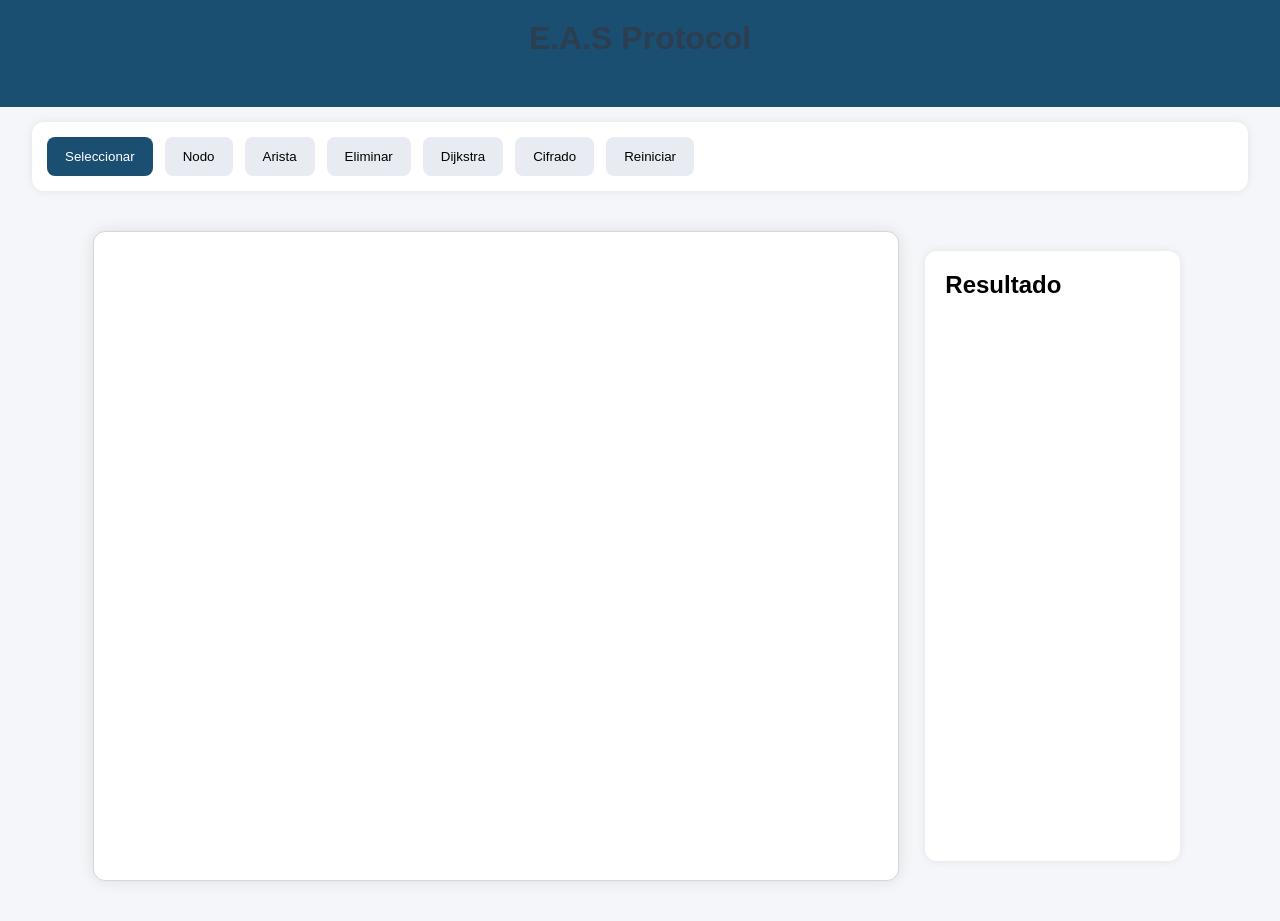
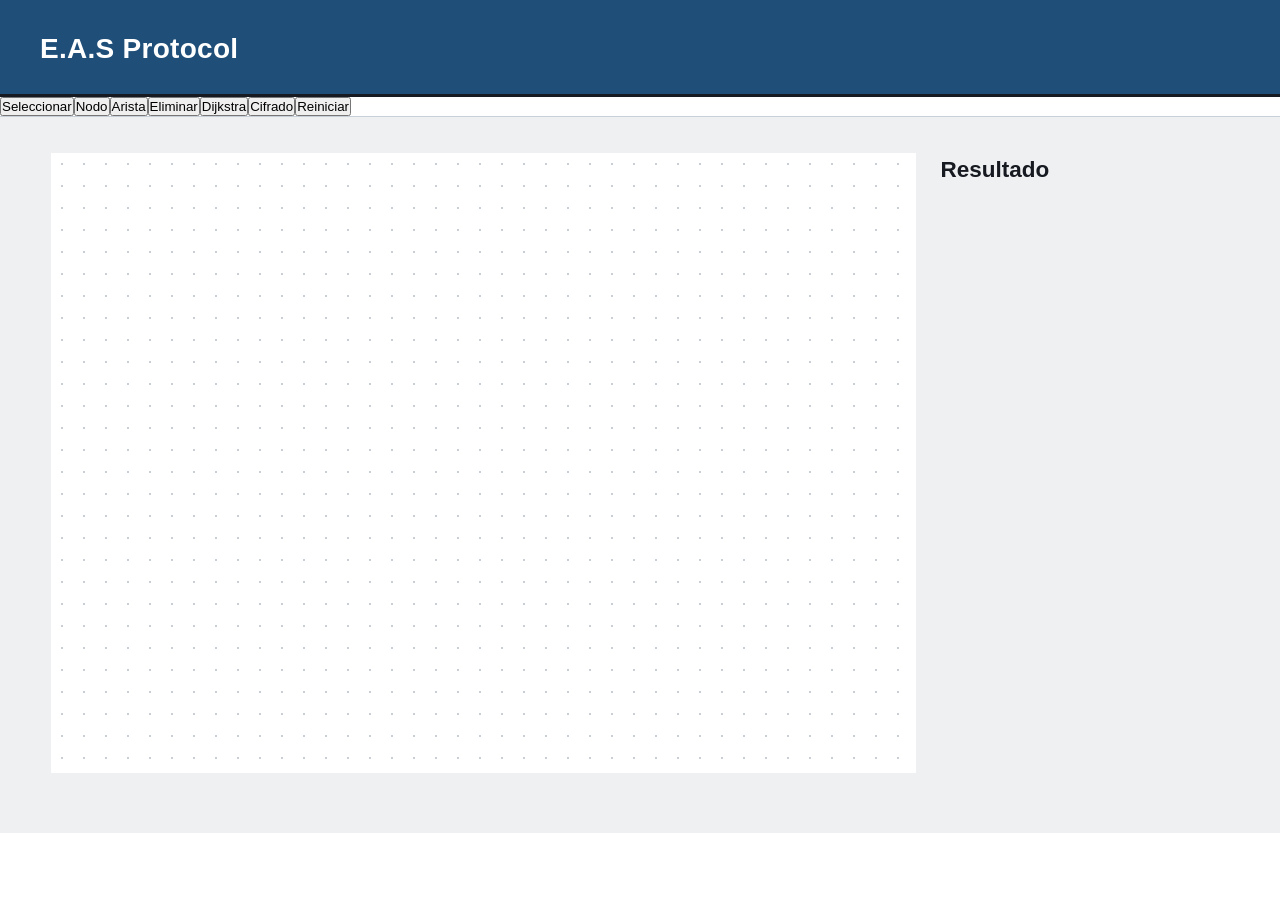
Before and after one commit to DioRB/E.A.SProtocol, a Python web app: template src/frontend/templates/index.html in a window 1280 px wide. After the commit the page ends 833 px from the top, so only its background shows below. Run offline with Jinja, Linux system fonts and the light colour scheme; the template is opened without the code that fills it, so the values that code supplies are empty.

Commit message:
Se reemplazó completamente la hoja de estilos

```diff
--- a/src/frontend/static/css/estilo.css
+++ b/src/frontend/static/css/estilo.css
@@ -1,198 +1,336 @@
+:root{
+
+    /* color */
+    --bg:#EEF0F2;
+    --panel:#FFFFFF;
+    --ink:#171A21;
+    --ink-muted:#5B6470;
+    --line:#C9CFD6;
+    --line-strong:#9BA5AF;
+
+    --accent:#1F4E79;
+    --accent-ink:#FFFFFF;
+
+    --estado-seguro:#2F6F4E;
+    --estado-alerta:#B7791F;
+    --estado-riesgo:#A13D2E;
+
+    /* tipografia */
+    --font-display:"Space Grotesk", "IBM Plex Sans", Arial, sans-serif;
+    --font-body:"IBM Plex Sans", Arial, sans-serif;
+    --font-mono:"IBM Plex Mono", "Courier New", monospace;
+
+}
+
 *{
     margin:0;
     padding:0;
     box-sizing:border-box;
-    font-family:Arial, Helvetica, sans-serif;
 }
 
 body{
-
-    background:#f4f6f9;
-
+    background:var(--bg);
+    color:var(--ink);
+    font-family:var(--font-body);
+    font-size:15px;
+    line-height:1.5;
 }
 
+/* ---------- encabezado ---------- */
+
 header{
-
-    background:#1b4f72;
-
-    color:white;
-
-    padding:20px;
-
-    text-align:center;
-
+    background:var(--accent);
+    color:var(--accent-ink);
+    padding:28px 40px 24px;
+    border-bottom:3px solid var(--ink);
 }
 
-main{
-
-    width:90%;
-    max-width:1200px;
-
-    margin:40px auto;
-
+.eyebrow{
+    font-family:var(--font-mono);
+    font-size:11px;
+    letter-spacing:.14em;
+    text-transform:uppercase;
+    color:rgba(255,255,255,.7);
+    margin-bottom:6px;
 }
 
 h1{
+    font-family:var(--font-display);
+    font-weight:700;
+    font-size:28px;
+    letter-spacing:.01em;
+}
 
-    text-align:center;
+/* ---------- barra de herramientas ---------- */
 
-    margin-bottom:30px;
+.toolbar{
+    width:100%;
+    display:flex;
+    gap:0;
+    background:var(--panel);
+    border-bottom:1px solid var(--line);
+}
 
-    color:#2c3e50;
+.tool-btn{
+    flex:0 0 auto;
+    display:flex;
+    align-items:center;
+    gap:10px;
+    padding:14px 20px;
+    border:none;
+    border-right:1px solid var(--line);
+    background:var(--panel);
+    color:var(--ink);
+    font-family:var(--font-body);
+    font-size:13px;
+    font-weight:500;
+    letter-spacing:.02em;
+    text-transform:uppercase;
+    cursor:pointer;
+    transition:background-color .12s ease, color .12s ease;
+}
 
+.tool-key{
+    font-family:var(--font-mono);
+    font-size:11px;
+    color:var(--ink-muted);
+}
+
+.tool-btn:hover{
+    background:var(--bg);
+}
+
+.tool-btn.activo{
+    background:var(--accent);
+    color:var(--accent-ink);
+}
+
+.tool-btn.activo .tool-key{
+    color:rgba(255,255,255,.75);
+}
+
+.tool-btn--danger:hover{
+    background:var(--estado-riesgo);
+    color:#fff;
+}
+
+.tool-btn--danger:hover .tool-key{
+    color:#fff;
+}
+
+.eliminar{
+    cursor:not-allowed;
+}
+
+/* ---------- layout principal ---------- */
+
+main{
+    width:92%;
+    max-width:1320px;
+    margin:36px auto 60px;
+}
+
+.contenedor{
+    display:grid;
+    grid-template-columns:3fr 1fr;
+    gap:24px;
+    align-items:start;
+}
+
+/* ---------- panel del grafo ---------- */
+
+.graph-panel{
+    background:var(--panel);
+    border:1px solid var(--line);
+}
+
+.graph-panel__label{
+    display:flex;
+    justify-content:space-between;
+    align-items:center;
+    padding:10px 16px;
+    border-bottom:1px solid var(--line);
+    font-family:var(--font-mono);
+    font-size:11px;
+    letter-spacing:.12em;
+    text-transform:uppercase;
+    color:var(--ink-muted);
 }
 
 #cy{
-
     width:100%;
-    height:600px;
-
-    background:white;
-
-    border:1px solid #d6d6d6;
-
-    border-radius:12px;
-
-    box-shadow:0 4px 12px rgba(0,0,0,.08);
-
+    height:620px;
+    background-color:var(--panel);
+    background-image:radial-gradient(var(--line) 1px, transparent 1px);
+    background-size:22px 22px;
 }
 
-.contenedor{
+/* ---------- barra lateral ---------- */
 
-    width:95%;
-
-    margin:30px auto;
-
-    display:grid;
-
-    grid-template-columns:3fr 1fr;
-
+.sidebar{
+    display:flex;
+    flex-direction:column;
     gap:20px;
-
-}
-
-#cy{
-
-    height:650px;
-
-    background:white;
-
-    border-radius:12px;
-
-    box-shadow:0 0 15px rgba(0,0,0,.1);
-
 }
 
 .panel{
+    background:var(--panel);
+    border:1px solid var(--line);
+    border-left:3px solid var(--accent);
+    padding:18px 20px;
+}
 
-    background:white;
+.panel h3{
+    font-family:var(--font-display);
+    font-size:14px;
+    font-weight:600;
+    letter-spacing:.03em;
+    text-transform:uppercase;
+    margin-bottom:14px;
+    color:var(--ink);
+}
 
-    border-radius:12px;
+.hint{
+    font-size:13px;
+    color:var(--ink-muted);
+    font-style:italic;
+}
 
-    padding:20px;
+/* datos de nodo, formato tabla */
 
-    box-shadow:0 4px 12px rgba(0,0,0,.08);
+.data-list{
+    display:flex;
+    flex-direction:column;
+    gap:0;
+}
+
+.data-row{
+    display:flex;
+    justify-content:space-between;
+    gap:12px;
+    padding:8px 0;
+    border-bottom:1px solid var(--bg);
+}
+
+.data-row:last-child{
+    border-bottom:none;
+}
+
+.data-row dt{
+    font-size:12px;
+    color:var(--ink-muted);
+    text-transform:uppercase;
+    letter-spacing:.04em;
+}
+
+.data-row dd{
+    font-family:var(--font-mono);
+    font-size:13px;
+    color:var(--ink);
+    text-align:right;
+}
+
+/* formularios */
+
+.panel label{
+    display:block;
+    font-size:12px;
+    text-transform:uppercase;
+    letter-spacing:.04em;
+    color:var(--ink-muted);
+    margin-top:12px;
+    margin-bottom:4px;
+}
+
+.panel select{
+    width:100%;
+    padding:8px 10px;
+    border:1px solid var(--line);
+    background:var(--panel);
+    color:var(--ink);
+    font-family:var(--font-mono);
+    font-size:13px;
+}
+
+.panel select:focus,
+.tool-btn:focus-visible,
+button:focus-visible{
+    outline:2px solid var(--accent);
+    outline-offset:1px;
+}
+
+.btn-primary,
+.btn-secondary{
+    width:100%;
+    margin-top:14px;
+    padding:10px;
+    border:1px solid var(--accent);
+    font-family:var(--font-body);
+    font-size:13px;
+    font-weight:500;
+    text-transform:uppercase;
+    letter-spacing:.03em;
+    cursor:pointer;
+    transition:background-color .12s ease, color .12s ease;
+}
+
+.btn-primary{
+    background:var(--accent);
+    color:#fff;
+}
+
+.btn-primary:hover{
+    background:#173c5c;
+}
+
+.btn-secondary{
+    background:var(--panel);
+    color:var(--accent);
+}
+
+.btn-secondary:hover{
+    background:var(--bg);
+}
+
+/* resultado de dijkstra, estilo lectura/consola */
+
+.readout{
+    margin-top:14px;
+    padding:10px 12px;
+    min-height:20px;
+    background:var(--bg);
+    border-left:3px solid var(--line-strong);
+    font-family:var(--font-mono);
+    font-size:12.5px;
+    color:var(--ink);
+}
+
+/* estados posibles de un nodo, para aplicar como clase
+   adicional en #nodoEstado o en .data-row si se desea */
+
+.estado-seguro{ color:var(--estado-seguro); font-weight:600; }
+.estado-alerta{ color:var(--estado-alerta); font-weight:600; }
+.estado-riesgo{ color:var(--estado-riesgo); font-weight:600; }
+
+/* ---------- responsive ---------- */
+
+@media (max-width:860px){
+
+    .contenedor{
+        grid-template-columns:1fr;
+    }
+
+    .toolbar{
+        flex-wrap:wrap;
+    }
+
+    .tool-btn{
+        flex:1 1 auto;
+        justify-content:center;
+    }
+
+    #cy{
+        height:440px;
+    }
 
 }
-
-.card h2{
-
-    margin-top:0;
-
-}
-
-.card button{
-
-    width:100%;
-
-    margin-top:10px;
-
-    padding:10px;
-
-    cursor:pointer;
-
-}
-
-.card input,
-.card select{
-
-    width:100%;
-
-    margin-top:5px;
-    margin-bottom:10px;
-
-    padding:8px;
-
-}
-
-.resultado{
-
-    width:95%;
-
-    margin:20px auto;
-
-    background:white;
-
-    padding:20px;
-
-    border-radius:12px;
-
-    box-shadow:0 0 10px rgba(0,0,0,.08);
-
-}
-
-.toolbar{
-
-    width:95%;
-
-    margin:15px auto;
-
-    display:flex;
-
-    gap:12px;
-
-    background:white;
-
-    padding:15px;
-
-    border-radius:12px;
-
-    box-shadow:0 0 10px rgba(0,0,0,.08);
-
-}
-
-.toolbar button{
-
-    padding:12px 18px;
-
-    border:none;
-
-    border-radius:8px;
-
-    cursor:pointer;
-
-    background:#e8ecf2;
-
-}
-
-.toolbar button:hover{
-
-    background:#2E86DE;
-
-    color:white;
-
-}
-
-.toolbar button.activo{
-
-    background:#1B4F72;
-
-    color:white;
-
-}
-
-.eliminar{
-
-    cursor:not-allowed;
-
-}
```
